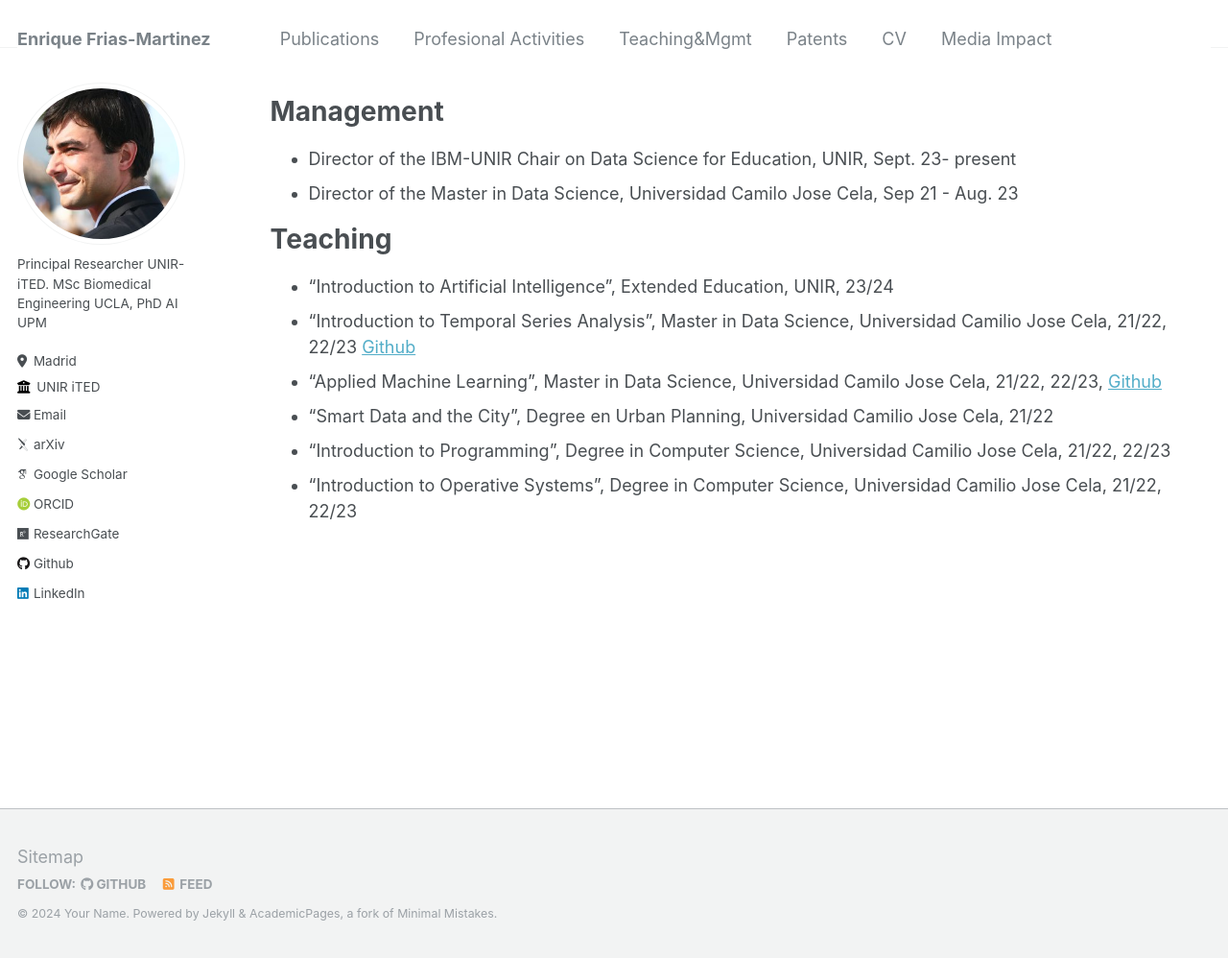
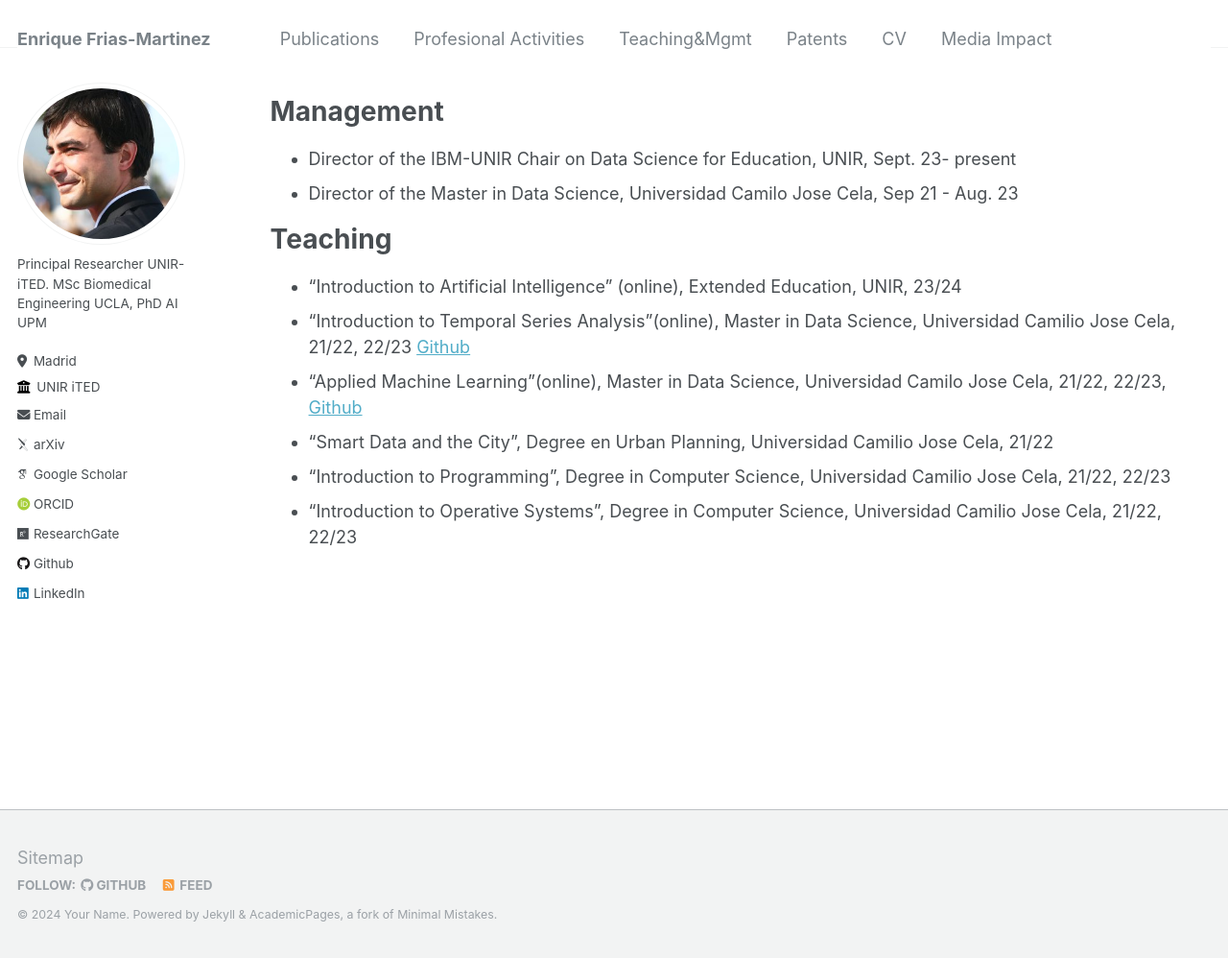
Before and after one commit to ENriqueFRiasM/enriquefriasm.github.io, a Jekyll site: the page built from _pages/teaching.md, in a window 1280 px wide and 998 px high. Shown: the whole window at 96% size. Built offline with Jekyll 4.4.1, drawn with Linux system fonts in a browser that asks for light colours; some web fonts are replaced.

Commit message:
Update teaching.md

```diff
--- a/_pages/teaching.md
+++ b/_pages/teaching.md
@@ -10,9 +10,9 @@ author_profile: true
 * Director of the Master in Data Science, Universidad Camilo Jose Cela, Sep 21 - Aug. 23
 
 # Teaching
-* "Introduction to Artificial Intelligence", Extended Education, UNIR, 23/24
-* "Introduction to Temporal Series Analysis", Master in Data Science, Universidad Camilio Jose Cela, 21/22, 22/23 [Github](https://github.com/ENriqueFRiasM/NotebooksAST)
-* "Applied Machine Learning", Master in Data Science, Universidad Camilo Jose Cela, 21/22, 22/23, [Github](https://github.com/ENriqueFRiasM/NoteBooks-AML)
+* "Introduction to Artificial Intelligence" (online), Extended Education, UNIR, 23/24
+* "Introduction to Temporal Series Analysis"(online), Master in Data Science, Universidad Camilio Jose Cela, 21/22, 22/23 [Github](https://github.com/ENriqueFRiasM/NotebooksAST)
+* "Applied Machine Learning"(online), Master in Data Science, Universidad Camilo Jose Cela, 21/22, 22/23, [Github](https://github.com/ENriqueFRiasM/NoteBooks-AML)
 * "Smart Data and the City", Degree en Urban Planning, Universidad Camilio Jose Cela, 21/22
 * "Introduction to Programming", Degree in Computer Science, Universidad Camilio Jose Cela, 21/22, 22/23
 * "Introduction to Operative Systems", Degree in Computer Science, Universidad Camilio Jose Cela, 21/22, 22/23
```
